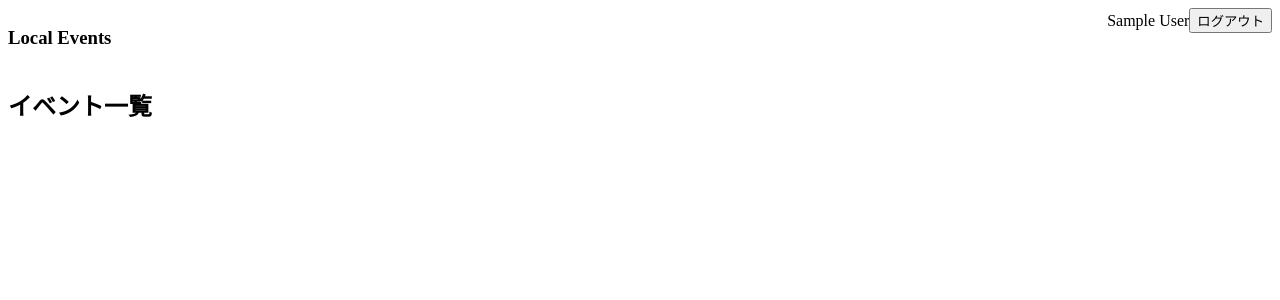
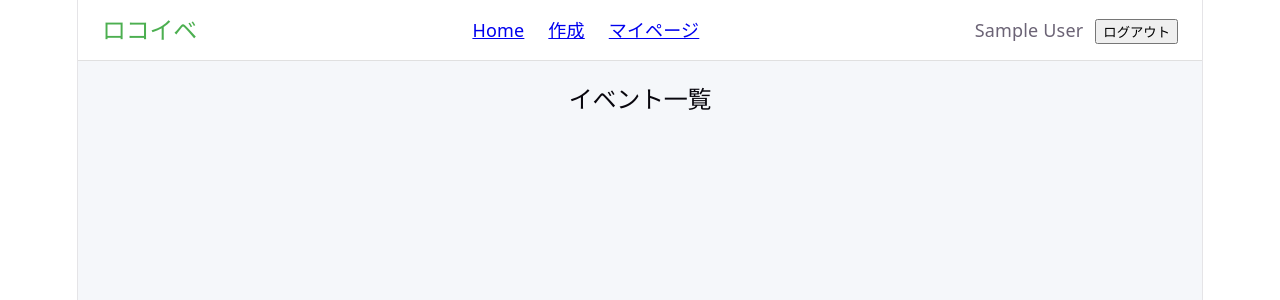
Before and after one commit to Dobermann112/local-events-app, a React (Vite) app in the folder frontend/: page / in a window 1280 px wide. Shown: the top 300 px of the page. Built offline with nearby package versions, Linux system fonts and the light colour scheme; no server answers; sample sign-in values are in the browser's storage.

Commit message:
共通レイアウトを追加
- FooterNav.tsx, Header.tsxを追加
- CSSを適用

```diff
--- a/frontend/src/App.tsx
+++ b/frontend/src/App.tsx
@@ -4,6 +4,10 @@ import { jwtDecode } from "jwt-decode"
 import Signup from "./pages/Signup"
 import Login from "./pages/Login"
 import MainLayout from "./layouts/MainLayout"
+import Home from "./pages/Home"
+import EventDetail from "./pages/EventDetail"
+import CreateEvent from "./pages/CreateEvent"
+import MyPage from "./pages/MyPage"
 import type { User } from "./types/User"
 
 type DecodedToken = {
@@ -19,7 +23,6 @@ let initialUser: User | null = null
 if (token) {
   try {
     const decoded = jwtDecode<DecodedToken>(token)
-
     initialUser = {
       id: decoded.userId,
       name: decoded.name,
@@ -35,11 +38,12 @@ function App() {
 
   return (
     <Routes>
+      {/* 公開ルート */}
       <Route path="/signup" element={<Signup setCurrentUser={setCurrentUser} />} />
       <Route path="/login" element={<Login setCurrentUser={setCurrentUser} />} />
 
+      {/* 認証必須ルート */}
       <Route
-        path="/*"
         element={
           currentUser ? (
             <MainLayout
@@ -50,7 +54,12 @@ function App() {
             <Navigate to="/login" />
           )
         }
-      />
+      >
+        <Route path="/" element={<Home currentUser={currentUser!} />} />
+        <Route path="/events/:id" element={<EventDetail currentUser={currentUser!} />} />
+        <Route path="/create" element={<CreateEvent currentUser={currentUser!} />} />
+        <Route path="/mypage" element={<MyPage currentUser={currentUser!} />} />
+      </Route>
     </Routes>
   )
 }
--- /dev/null
+++ b/frontend/src/components/FooterNav.tsx
@@ -0,0 +1,24 @@
+import { Link } from "react-router-dom"
+
+const FooterNav = () => {
+  return (
+    <footer
+      style={{
+        position: "fixed",
+        bottom: 0,
+        width: "100%",
+        backgroundColor: "#FFFFFF",
+        borderTop: "1px solid #E0E0E0",
+        display: "flex",
+        justifyContent: "space-around",
+        padding: "12px 0",
+      }}
+    >
+      <Link to="/">🏠</Link>
+      <Link to="/create">➕</Link>
+      <Link to="/mypage">👤</Link>
+    </footer>
+  )
+}
+
+export default FooterNav
--- a/frontend/src/components/Header.tsx
+++ b/frontend/src/components/Header.tsx
@@ -1,22 +1,43 @@
-import { useNavigate } from "react-router-dom"
+import { Link } from "react-router-dom"
 
-function Header({ currentUser, setCurrentUser }: any) {
-  const navigate = useNavigate()
+type Props = {
+  currentUser: { id: string; name: string } | null
+  onLogout: () => void
+}
 
-  const handleLogout = () => {
-    localStorage.removeItem("token")
-    setCurrentUser(null)
-    navigate("/login")
-  }
+const Header = ({ currentUser, onLogout }: Props) => {
+  return (
+    <header
+      style={{
+        backgroundColor: "#FFFFFF",
+        padding: "16px 24px",
+        borderBottom: "1px solid #E0E0E0",
+        display: "flex",
+        justifyContent: "space-between",
+        alignItems: "center",
+      }}
+    >
+      <h2 style={{ color: "#4CAF50", margin: 0 }}>ロコイベ</h2>
 
-  return (
-    <div style={{ display: "flex", justifyContent: "space-between" }}>
-      <h3>Local Events</h3>
+      <nav style={{ display: "flex", gap: "24px" }}>
+        <Link to="/">Home</Link>
+        <Link to="/create">作成</Link>
+        <Link to="/mypage">マイページ</Link>
+      </nav>
+
       <div>
-        <span>{currentUser.name}</span>
-        <button onClick={handleLogout}>ログアウト</button>
+        {currentUser ? (
+          <>
+            <span style={{ marginRight: "12px" }}>
+              {currentUser.name}
+            </span>
+            <button onClick={onLogout}>ログアウト</button>
+          </>
+        ) : (
+          <Link to="/login">ログイン</Link>
+        )}
       </div>
-    </div>
+    </header>
   )
 }
 
--- a/frontend/src/index.css
+++ b/frontend/src/index.css
@@ -109,3 +109,21 @@ code {
   padding: 4px 8px;
   background: var(--code-bg);
 }
+
+.mobile-only {
+  display: none;
+}
+
+.desktop-only {
+  display: block;
+}
+
+@media (max-width: 768px) {
+  .mobile-only {
+    display: block;
+  }
+
+  .desktop-only {
+    display: none;
+  }
+}
--- a/frontend/src/layouts/MainLayout.tsx
+++ b/frontend/src/layouts/MainLayout.tsx
@@ -1,9 +1,6 @@
-import { Routes, Route } from "react-router-dom"
+import { Outlet } from "react-router-dom"
 import Header from "../components/Header"
-import Home from "../pages/Home"
-import EventDetail from "../pages/EventDetail"
-import CreateEvent from "../pages/CreateEvent"
-import MyPage from "../pages/MyPage"
+import FooterNav from "../components/FooterNav"
 import type { User } from "../types/User"
 
 type Props = {
@@ -12,19 +9,37 @@ type Props = {
 }
 
 function MainLayout({ currentUser, setCurrentUser }: Props) {
+
+  const handleLogout = () => {
+    localStorage.removeItem("token")
+    setCurrentUser(null)
+  }
+
   return (
-    <>
-      <Header
-        currentUser={currentUser}
-        setCurrentUser={setCurrentUser}
-      />
-      <Routes>
-        <Route path="/" element={<Home currentUser={currentUser} />} />
-        <Route path="/events/:id" element={<EventDetail currentUser={currentUser} />} />
-        <Route path="/create" element={<CreateEvent currentUser={currentUser} />} />
-        <Route path="/mypage" element={<MyPage currentUser={currentUser} />} />
-      </Routes>
-    </>
+    <div style={{ backgroundColor: "#F5F7FA", minHeight: "100vh" }}>
+      {/* PC Header */}
+      <div className="desktop-only">
+        <Header
+          currentUser={currentUser}
+          onLogout={handleLogout}
+        />
+      </div>
+
+      <main
+        style={{
+          maxWidth: "960px",
+          margin: "0 auto",
+          padding: "24px 16px 80px 16px",
+        }}
+      >
+        <Outlet />
+      </main>
+
+      {/* Mobile Footer */}
+      <div className="mobile-only">
+        <FooterNav />
+      </div>
+    </div>
   )
 }
 
--- a/frontend/src/main.tsx
+++ b/frontend/src/main.tsx
@@ -1,6 +1,7 @@
 import ReactDOM from "react-dom/client"
 import { BrowserRouter } from "react-router-dom"
 import App from "./App"
+import "./index.css"
 
 ReactDOM.createRoot(document.getElementById("root")!).render(
   <BrowserRouter>
```
